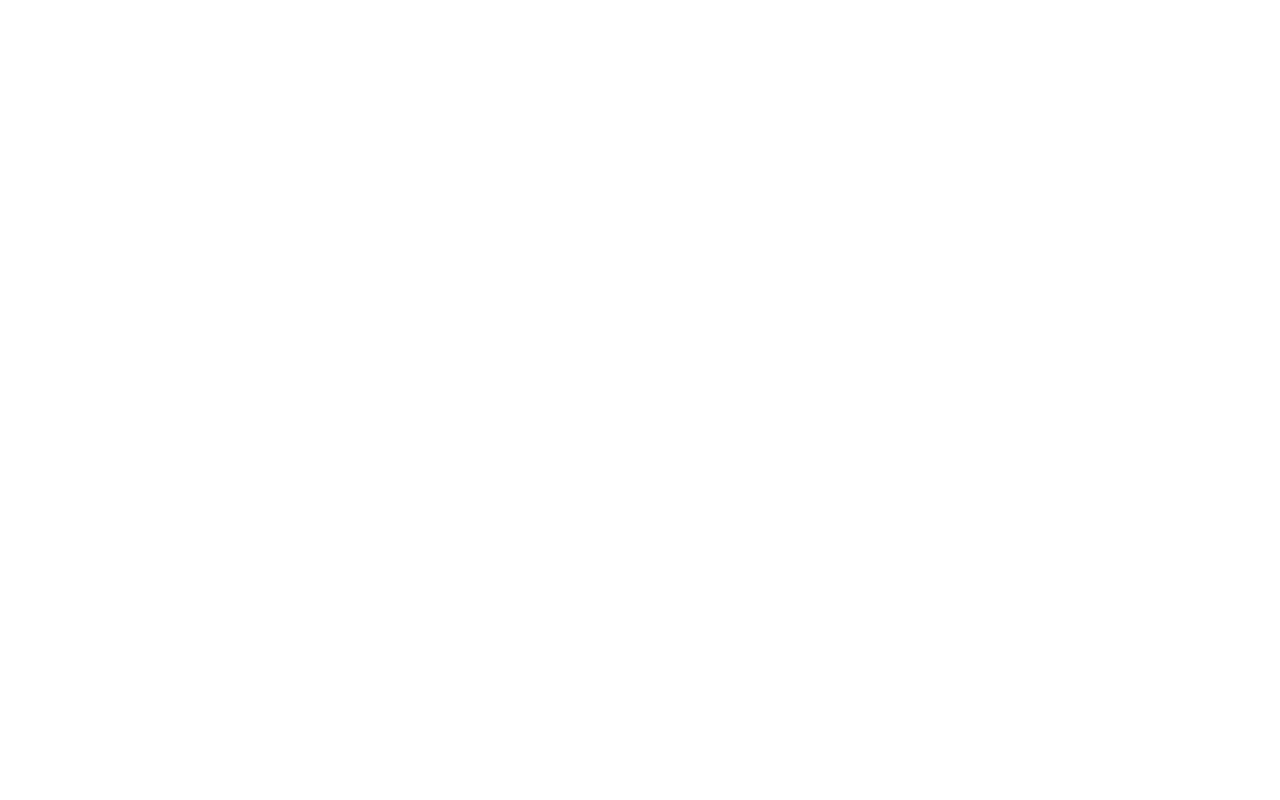
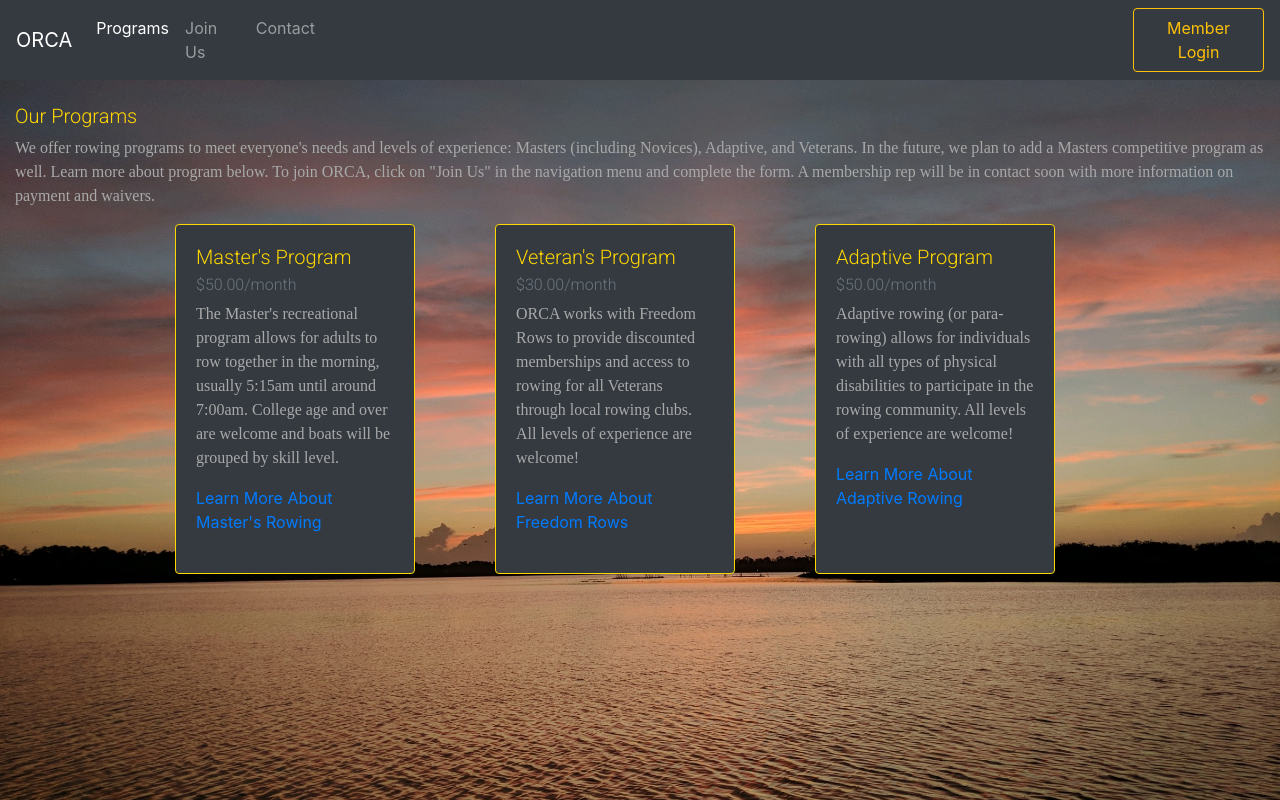
Before and after one commit to jygibson/orca, a plain HTML site: page program.html in a window 1280 px wide. Drawn offline with nearby package versions, Linux system fonts and the light colour scheme; a web font is replaced by a local one.

Commit message:
added programs and contact us page, some font tweaks on home page, moved member login button

```diff
--- a/contact.html
+++ b/contact.html
@@ -0,0 +1,71 @@
+<!DOCTYPE html>
+
+<head>
+    <meta charset="utf-8">
+    <meta name="viewport" content="width=device-width, initial-scale=1, shrink-to-fit=no">
+    <link rel="stylesheet" type="text/css" href="reset.css">
+    <link rel="stylesheet" href="https://stackpath.bootstrapcdn.com/bootstrap/4.3.1/css/bootstrap.min.css"
+        integrity="sha384-ggOyR0iXCbMQv3Xipma34MD+dH/1fQ784/j6cY/iJTQUOhcWr7x9JvoRxT2MZw1T" crossorigin="anonymous">
+    <link href="https://fonts.googleapis.com/css?family=Droid+Serif|Roboto:300" rel="stylesheet">
+    <link rel="stylesheet" type=text/css href="style.css">
+    <title>Orlando Rowing Community Association</title>
+</head>
+
+<body>
+    <nav class="navbar navbar-expand-lg navbar-dark bg-dark">
+        <a class="navbar-brand" href="index.html">ORCA</a>
+        <button class="navbar-toggler" type="button" data-toggle="collapse" data-target="#navbarNavAltMarkup"
+            aria-controls="navbarNavAltMarkup" aria-expanded="false" aria-label="Toggle navigation">
+            <span class="navbar-toggler-icon"></span>
+        </button>
+        <div class="collapse navbar-collapse" id="navbarNavAltMarkup">
+            <div class="navbar-nav">
+                <a class="nav-item nav-link" href="program.html">Programs <span class="sr-only">(current)</span></a>
+                <a class="nav-item nav-link" href="join.html">Join Us</a>
+                <a class="nav-item nav-link active" href="contact.html">Contact</a>
+                <button class="btn members-btn btn-outline-warning my-2 my-sm-0" type="submit">Member Login</button>
+            </div>
+        </div>
+    </nav>
+
+    <div class="container-fluid">
+        <div class="row"><br></div>
+        <div class="row justify-content-center">
+            <div class="col">
+                <h5 class="program-header">Contact Us</h5>
+                <p class="programs-intro">Please reach out to us if you have any questions! </p>
+            </div>
+            <hr>
+        </div>
+        <div class="row"><br></div>
+        <div class="row contact-map justify-content-center">
+            <div class="col-3">
+                <h6 class="contact-header">Membership Coordinator</h6>
+                <p class="programs-intro"> Lori Varro <br>
+                <a href="mailto:ward.lori3@gmail.com">ward.lori3@gmail.com</a>
+                </p>
+                <br>
+                <h6 class="contact-header">Location</h6>
+                <p class="programs-intro">13608 Lake Mary Jane Road <br>
+                    Orlando, FL 32832
+                </p>
+            </div>
+            <div class="col-5">
+                <h6 class="contact-header">Google Map Us</h6>
+                <iframe
+                    src="https://www.google.com/maps/embed?pb=!1m18!1m12!1m3!1d3510.6506289710787!2d-81.17465608575924!3d28.36941038252238!2m3!1f0!2f0!3f0!3m2!1i1024!2i768!4f13.1!3m3!1m2!1s0x88dd8ab0d3193a13%3A0x75ab93319ff8aae9!2s13608+Lake+Mary+Jane+Rd%2C+Orlando%2C+FL+32832!5e0!3m2!1sen!2sus!4v1554158342387!5m2!1sen!2sus"
+                    width="400" height="300" frameborder="0" style="border:0" allowfullscreen></iframe>
+            </div>
+        </div>
+    </div>
+
+    <script src="https://code.jquery.com/jquery-3.3.1.slim.min.js"
+        integrity="sha384-q8i/X+965DzO0rT7abK41JStQIAqVgRVzpbzo5smXKp4YfRvH+8abtTE1Pi6jizo"
+        crossorigin="anonymous"></script>
+    <script src="https://cdnjs.cloudflare.com/ajax/libs/popper.js/1.14.7/umd/popper.min.js"
+        integrity="sha384-UO2eT0CpHqdSJQ6hJty5KVphtPhzWj9WO1clHTMGa3JDZwrnQq4sF86dIHNDz0W1"
+        crossorigin="anonymous"></script>
+    <script src="https://stackpath.bootstrapcdn.com/bootstrap/4.3.1/js/bootstrap.min.js"
+        integrity="sha384-JjSmVgyd0p3pXB1rRibZUAYoIIy6OrQ6VrjIEaFf/nJGzIxFDsf4x0xIM+B07jRM"
+        crossorigin="anonymous"></script>
+</body>
--- a/program.html
+++ b/program.html
@@ -0,0 +1,101 @@
+<!DOCTYPE html>
+
+<head>
+    <meta charset="utf-8">
+    <meta name="viewport" content="width=device-width, initial-scale=1, shrink-to-fit=no">
+    <link rel="stylesheet" type="text/css" href="reset.css">
+    <link rel="stylesheet" href="https://stackpath.bootstrapcdn.com/bootstrap/4.3.1/css/bootstrap.min.css"
+        integrity="sha384-ggOyR0iXCbMQv3Xipma34MD+dH/1fQ784/j6cY/iJTQUOhcWr7x9JvoRxT2MZw1T" crossorigin="anonymous">
+    <link href="https://fonts.googleapis.com/css?family=Droid+Serif|Roboto:300" rel="stylesheet">
+    <link rel="stylesheet" type=text/css href="style.css">
+    <title>Orlando Rowing Community Association</title>
+</head>
+
+<body>
+    <nav class="navbar navbar-expand-lg navbar-dark bg-dark">
+        <a class="navbar-brand" href="index.html">ORCA</a>
+        <button class="navbar-toggler" type="button" data-toggle="collapse" data-target="#navbarNavAltMarkup"
+            aria-controls="navbarNavAltMarkup" aria-expanded="false" aria-label="Toggle navigation">
+            <span class="navbar-toggler-icon"></span>
+        </button>
+        <div class="collapse navbar-collapse" id="navbarNavAltMarkup">
+            <div class="navbar-nav">
+                <a class="nav-item nav-link active" href="#">Programs <span class="sr-only">(current)</span></a>
+                <a class="nav-item nav-link" href="join.html">Join Us</a>
+                <a class="nav-item nav-link" href="contact.html">Contact</a>
+                <button class="btn members-btn btn-outline-warning my-2 my-sm-0" type="submit">Member Login</button>
+            </div>
+        </div>
+    </nav>
+
+    <div class="container-fluid">
+        <div class="row"><br></div>
+        <div class="row types-of-programs justify-content-center">
+            <div class="col">
+                <h5 class="program-header">Our Programs</h5>
+                <p class="programs-intro">We offer rowing programs to meet everyone's needs and levels of
+                experience:
+                Masters (including Novices), Adaptive, and Veterans. In the future, we plan to add a Masters competitive
+                program as well. Learn more about program below. To join ORCA, click on "Join Us" in the navigation menu
+                and
+                complete the form. A membership rep will be in contact soon with more information on payment and
+                waivers.</p>
+            </div>
+        </div>
+        <div class="row justify-content-center">
+            <div class="col-3">
+                <div class="card bg-dark" style="width: 15rem;height: 350px">
+                    <div class="card-body">
+                        <h5 class="card-title">Master's Program</h5>
+                        <h6 class="card-subtitle mb-2 text-muted">$50.00/month</h6>
+                        <p class="card-text">The Master's recreational program allows for adults to row together in the
+                            morning, usually 5:15am until around 7:00am. College age and over are welcome and boats will
+                            be grouped by skill level.</p>
+                        <a href="http://www.worldrowing.com/masters/" class="card-link">Learn More About Master's
+                            Rowing</a>
+                    </div>
+                </div>
+            </div>
+            <div class="col-3">
+                <div class="card bg-dark" style="width: 15rem;height: 350px">
+                    <div class="card-body">
+                        <h5 class="card-title">Veteran's Program</h5>
+                        <h6 class="card-subtitle mb-2 text-muted">$30.00/month</h6>
+                        <p class="card-text">ORCA works with Freedom Rows to provide discounted memberships and access
+                            to
+                            rowing for all Veterans through local rowing clubs. All levels of experience are welcome!
+                        </p>
+                        <a href="http://www.usrowing.org/freedom-rows/" class="card-link">Learn More About Freedom
+                            Rows</a>
+                    </div>
+                </div>
+            </div>
+            <div class="col-3">
+                <div class="card bg-dark" style="width: 15rem;height: 350px">
+                    <div class="card-body">
+                        <h5 class="card-title">Adaptive Program</h5>
+                        <h6 class="card-subtitle mb-2 text-muted">$50.00/month</h6>
+                        <p class="card-text">Adaptive rowing (or para-rowing) allows for individuals with all types of
+                            physical disabilities to participate in the rowing community. All levels of experience are
+                            welcome!</p>
+                        <a href="http://www.usrowing.org/adaptive-rowing/" class="card-link">Learn More About Adaptive
+                            Rowing</a>
+                    </div>
+                </div>
+            </div>
+        </div>
+        <div class="row"><br></div>
+        <div class="row"><br></div>
+    </div>
+
+
+    <script src="https://code.jquery.com/jquery-3.3.1.slim.min.js"
+        integrity="sha384-q8i/X+965DzO0rT7abK41JStQIAqVgRVzpbzo5smXKp4YfRvH+8abtTE1Pi6jizo"
+        crossorigin="anonymous"></script>
+    <script src="https://cdnjs.cloudflare.com/ajax/libs/popper.js/1.14.7/umd/popper.min.js"
+        integrity="sha384-UO2eT0CpHqdSJQ6hJty5KVphtPhzWj9WO1clHTMGa3JDZwrnQq4sF86dIHNDz0W1"
+        crossorigin="anonymous"></script>
+    <script src="https://stackpath.bootstrapcdn.com/bootstrap/4.3.1/js/bootstrap.min.js"
+        integrity="sha384-JjSmVgyd0p3pXB1rRibZUAYoIIy6OrQ6VrjIEaFf/nJGzIxFDsf4x0xIM+B07jRM"
+        crossorigin="anonymous"></script>
+</body>
--- a/style.css
+++ b/style.css
@@ -10,17 +10,54 @@
     text-align: center;
 }
 
+.members-btn{
+    margin-left: 810px;
+}
+
+.learn-more-btn {
+    color: gold;
+}
+
+.program-header{
+    color:gold;
+    font-family: 'Roboto', Sans-Serif;
+}
+.programs-intro {
+    Font-Family: 'Droid Serif', Serif;
+    color:darkgray;
+}
+
+.card{
+    border: .4px;
+    border-style: solid;
+    border-color: gold;
+}
+
+.card-title{
+    color:gold;
+    font-family: 'Roboto', Sans-Serif;
+}
+
+.card-subtitle{
+    font-family: 'Roboto', Sans-Serif;
+}
+
+.card-text{
+    Font-Family: 'Droid Serif', Serif;
+    color: darkgray;
+}
+
 #orca-title {
     font-family: 'Roboto', Sans-Serif;
     font-size: 35px;
-    color: white;
+    color: gold;
 }
 
 #orca-subtitle {
     font-family: 'Roboto', Sans-Serif;
     font-size: 26px;
-    color: white;
-    font-style: italic;
+    font-style: 'thin';
+    color: darkgrey
 }
 
 #crest {
@@ -34,5 +71,10 @@
 .about {
     Font-Family: 'Droid Serif', Serif;
     Font-Size: 15px;
-    color: white;
+    color: whitesmoke;
 }
+
+.contact-header {
+    font-family: 'Roboto', Sans-Serif;
+    color: gold;
+}
```
Also changed, not shown: index.html (+6 -6 lines), join.html (+40 -0 lines).
